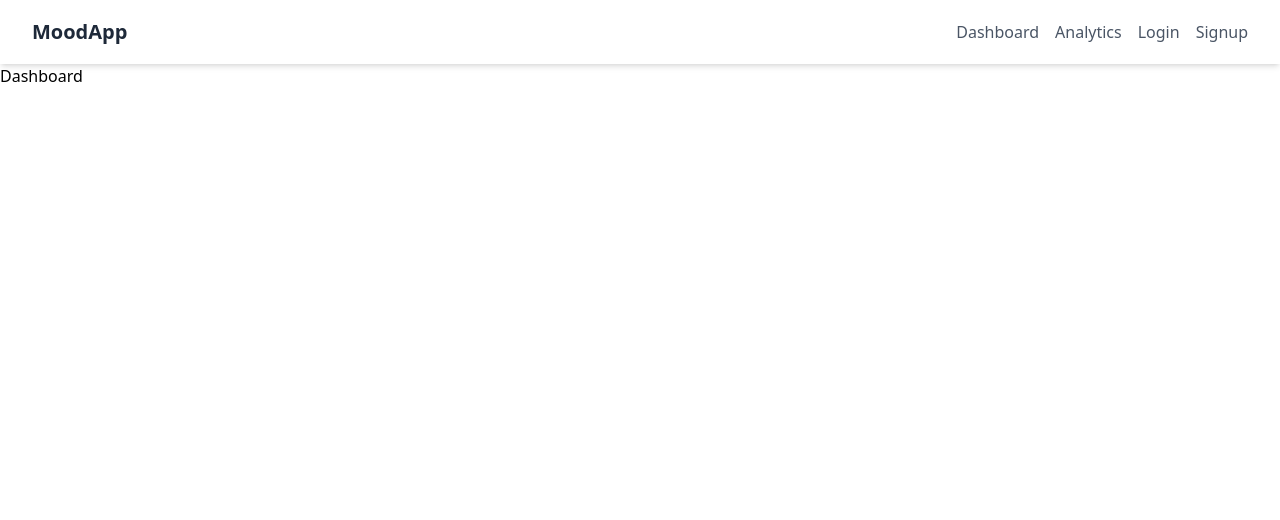
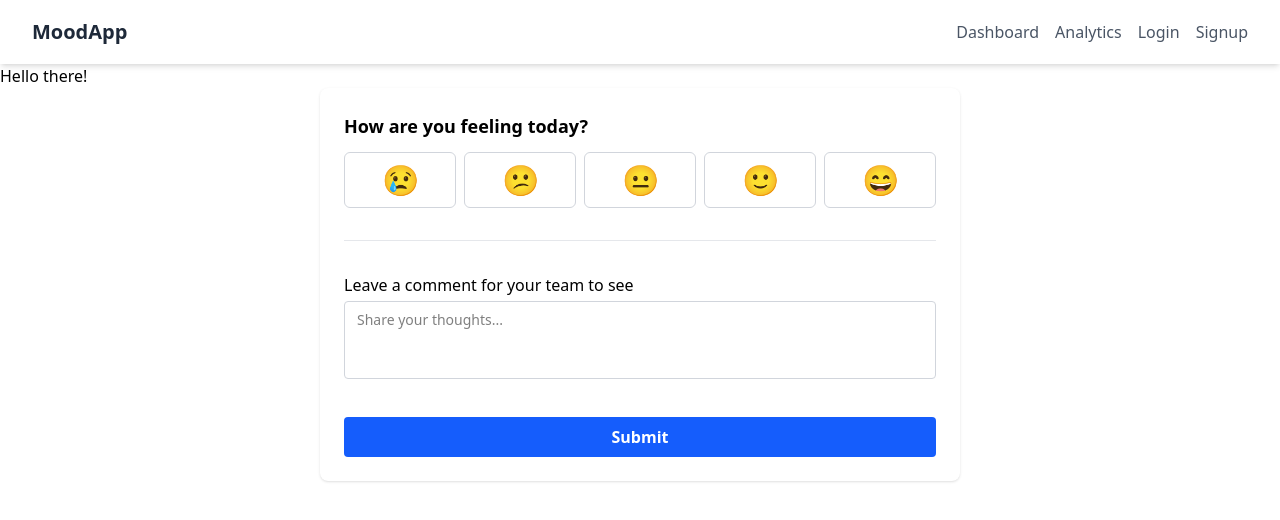
Before and after one commit to nathaliemar/mood-client, a React (Vite) app: page / in a window 1280 px wide. Shown: the top 520 px of the page. Built offline with nearby package versions, Linux system fonts and the light colour scheme.

Commit message:
feat: add MoodEntryForm component with mood selection and comment submission; integrate confetti effect on submission

```diff
--- a/package.json
+++ b/package.json
@@ -13,6 +13,7 @@
     "@tailwindcss/vite": "^4.1.8",
     "axios": "^1.9.0",
     "react": "^19.1.0",
+    "react-confetti": "^6.4.0",
     "react-dom": "^19.1.0",
     "react-router-dom": "^7.6.2",
     "tailwindcss": "^4.1.8"
--- /dev/null
+++ b/src/components/MoodEntryForm.jsx
@@ -0,0 +1,98 @@
+import React, { useState } from "react";
+
+const moodOptions = [
+  { value: 1, emoji: "😢", label: "Very sad" },
+  { value: 2, emoji: "😕", label: "Sad" },
+  { value: 3, emoji: "😐", label: "Neutral" },
+  { value: 4, emoji: "🙂", label: "Happy" },
+  { value: 5, emoji: "😄", label: "Very happy" },
+];
+
+function MoodEntryForm({ onSubmit }) {
+  const [mood, setMood] = useState(null);
+  const [comment, setComment] = useState("");
+
+  const handleSubmit = (e) => {
+    e.preventDefault();
+    if (onSubmit) onSubmit({ mood, comment });
+  };
+
+  return (
+    <form
+      className="w-full max-w-xl mx-auto bg-white rounded-lg shadow p-6 flex flex-col gap-6"
+      style={{ maxWidth: "50vw" }}
+      onSubmit={handleSubmit}
+    >
+      {/* Mood selection */}
+      <div>
+        <label className="block text-lg font-semibold mb-3">
+          How are you feeling today?
+        </label>
+        <div className="flex justify-between items-center gap-2">
+          {moodOptions.map((option) => (
+            <label
+              key={option.value}
+              className="flex flex-col items-center flex-1"
+            >
+              <input
+                type="radio"
+                name="mood"
+                value={option.value}
+                checked={mood === option.value}
+                onChange={() => setMood(option.value)}
+                className="sr-only"
+                required
+              />
+              <span
+                className={`
+                  flex items-center justify-center
+                  w-full h-14
+                  border border-gray-300
+                  text-3xl
+                  transition
+                  cursor-pointer
+                  select-none
+                  ${
+                    mood === option.value
+                      ? "bg-blue-100 border-blue-400 shadow"
+                      : "bg-white hover:bg-blue-50 hover:border-blue-300"
+                  }
+                `}
+                style={{ borderRadius: "0.375rem" }}
+                title={option.label}
+              >
+                {option.emoji}
+              </span>
+            </label>
+          ))}
+        </div>
+      </div>
+      {/* Divider */}
+      <hr className="border-t border-gray-200 my-2" />
+
+      {/* Comment box */}
+      <div>
+        <label className="block font-medium mb-1">
+          Leave a comment for your team to see
+        </label>
+        <textarea
+          className="w-full border border-gray-300 rounded px-3 py-2 text-sm focus:outline-none focus:ring-2 focus:ring-blue-200 resize-none"
+          rows={3}
+          value={comment}
+          onChange={(e) => setComment(e.target.value)}
+          placeholder="Share your thoughts..."
+        />
+      </div>
+
+      {/* Submit button */}
+      <button
+        type="submit"
+        className="mt-2 bg-blue-600 text-white rounded py-2 font-semibold hover:bg-blue-700 transition"
+      >
+        Submit
+      </button>
+    </form>
+  );
+}
+
+export { MoodEntryForm };
--- a/src/pages/DashboardPage.jsx
+++ b/src/pages/DashboardPage.jsx
@@ -1,7 +1,36 @@
-import React from "react";
+import React, { useState } from "react";
+import { MoodEntryForm } from "../components/MoodEntryForm";
+import { api } from "../services/api";
+import Confetti from "react-confetti";
 
 function DashboardPage() {
-  return <div>Dashboard</div>;
+  const [errorMsg, setErrorMsg] = useState();
+  const [showConfetti, setShowConfetti] = useState(false);
+
+  const handleMoodEntry = async ({ mood, comment }) => {
+    const now = new Date();
+    now.setUTCHours(0, 0, 0, 0);
+    const reqBody = { score: mood, note: comment, date: now.toISOString() };
+    try {
+      await api.post("/api/moodentries", reqBody);
+      setShowConfetti(true); // Show confetti
+      setTimeout(() => setShowConfetti(false), 5000); // Hide after 5s
+    } catch (error) {
+      setErrorMsg(error);
+    }
+  };
+
+  //TODO: If error 409: you already submitted!
+
+  return (
+    <div>
+      {showConfetti && <Confetti />}
+      <h1>Hello there!</h1>
+      <div>
+        <MoodEntryForm onSubmit={handleMoodEntry} />
+      </div>
+    </div>
+  );
 }
 
 export { DashboardPage };
```
Also changed, not shown: 1 other file (tests, documents, lock files or other folders).
